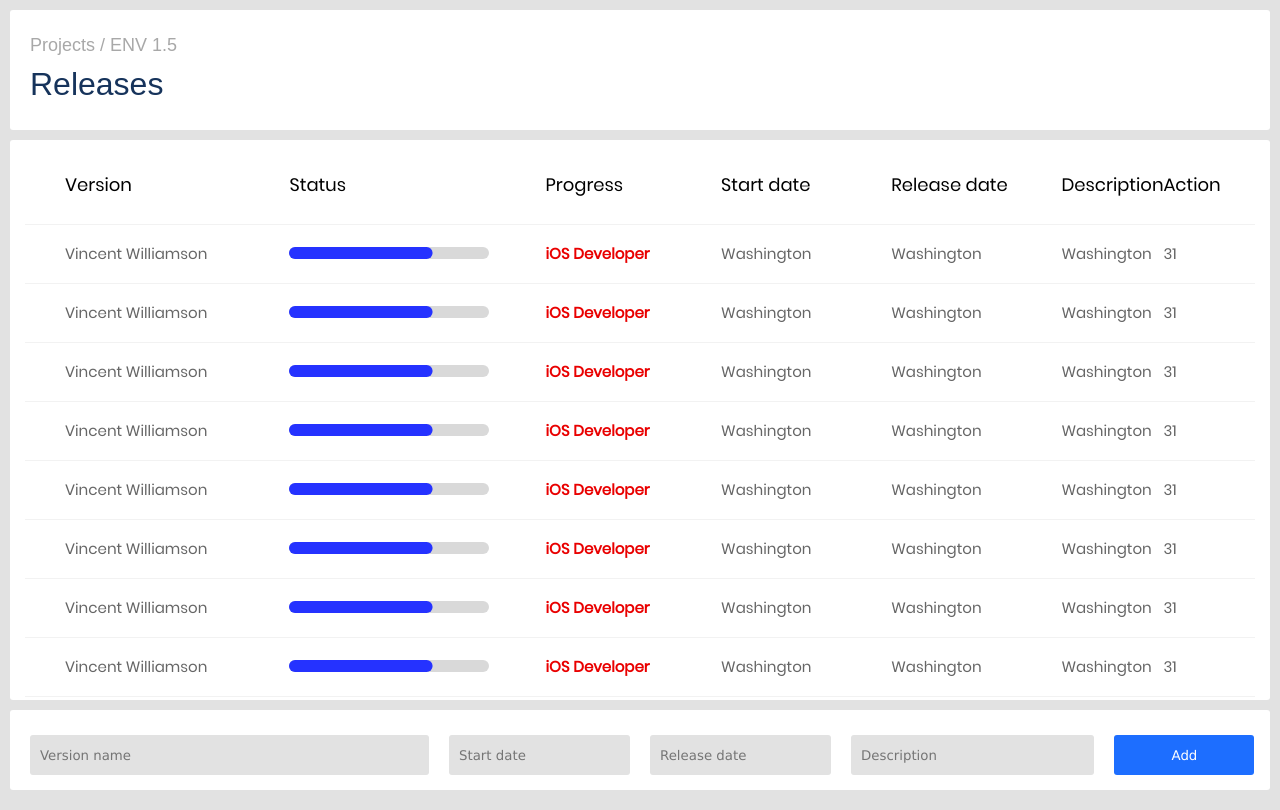
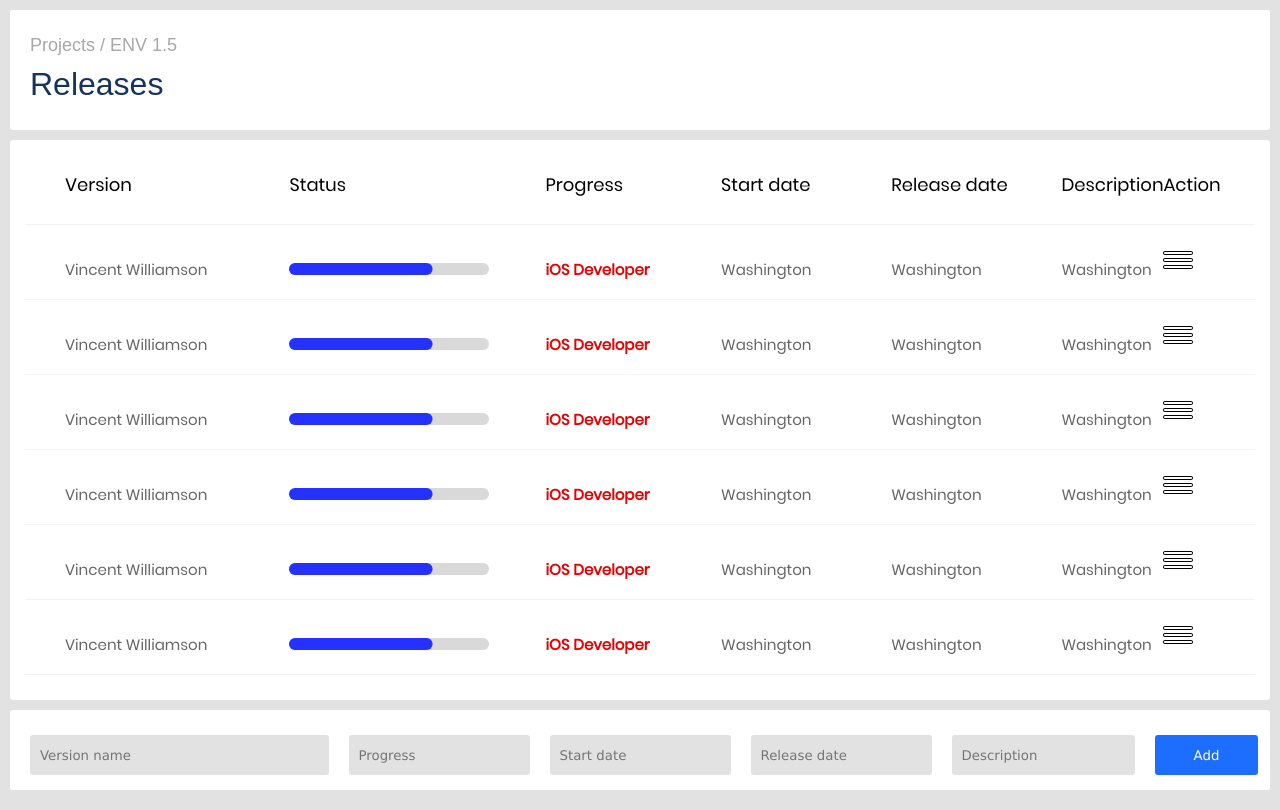
Before and after one commit to JayanthMughil/version-manager, a React (Create React App) app: page / in a window 1280 px wide. Built offline with nearby package versions, Linux system fonts and the light colour scheme.

Commit message:
action icon

```diff
--- a/src/js/addBox.js
+++ b/src/js/addBox.js
@@ -7,6 +7,7 @@ class AddBox extends Component {
             <div className="footer">
                 <div className="inputFields">
                     <input placeholder="Version name" style={{flex: 0.5}} />
+                    <input placeholder="Progress" />
                     <input placeholder="Start date" />
                     <input placeholder="Release date" />
                     <input placeholder="Description" style={{flex: 0.3}} />
--- a/src/js/tableRow.js
+++ b/src/js/tableRow.js
@@ -1,5 +1,6 @@
 import React, { Component } from "react";
 import { Line } from 'rc-progress';
+import menuIcon from "../images/menu.svg";
 
 class TableRow extends Component {
 
@@ -25,7 +26,9 @@ class TableRow extends Component {
                     Washington
                 </div>
                 <div className="cell" data-title="Location">
-                    31
+                    <div className="menuIcon" >
+                        <img src={menuIcon} alt=""/>
+                    </div>
                 </div>
             </div>
         );
--- a/src/style/App.css
+++ b/src/style/App.css
@@ -11,6 +11,11 @@ html, body {
   padding: 0;
   height: 100%;
   background-color: #e2e2e2;
+}
+
+img {
+  height: 100%;
+  width: 100%;
 }
 
 :placeholder-shown {
@@ -111,3 +116,9 @@ input {
   color: #00a314;
   font-weight: bold;
 }
+
+.menuIcon {
+  height: 30px;
+  width: 30px;
+  align-items: center;
+}
```
Also changed, not shown: src/js/data.js (added, +7 -0 lines), src/images/menu.svg (added).
